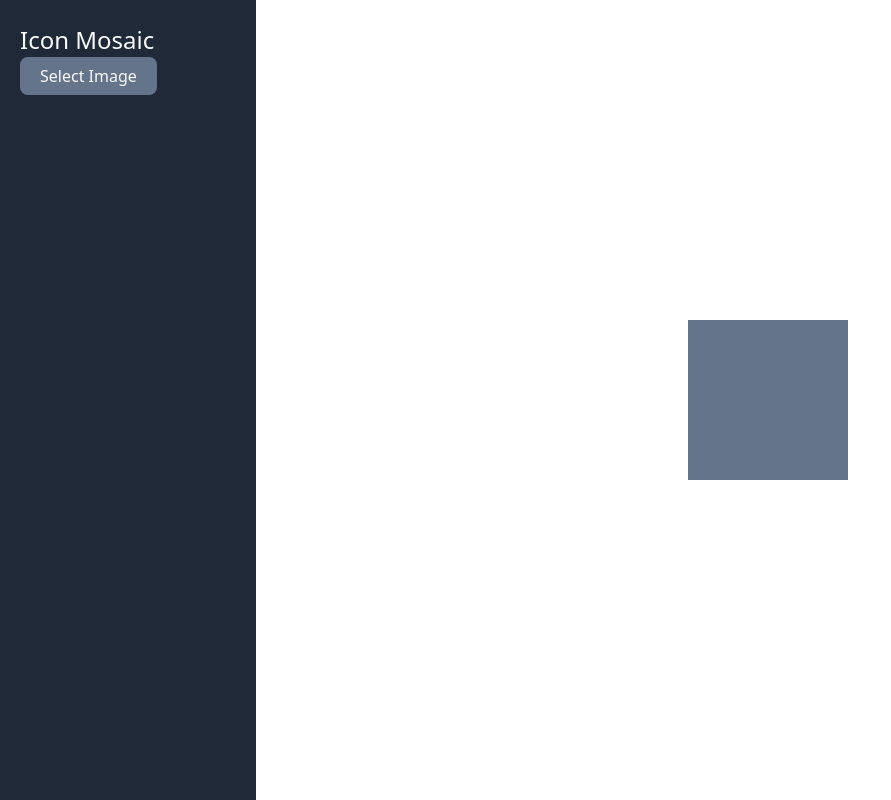
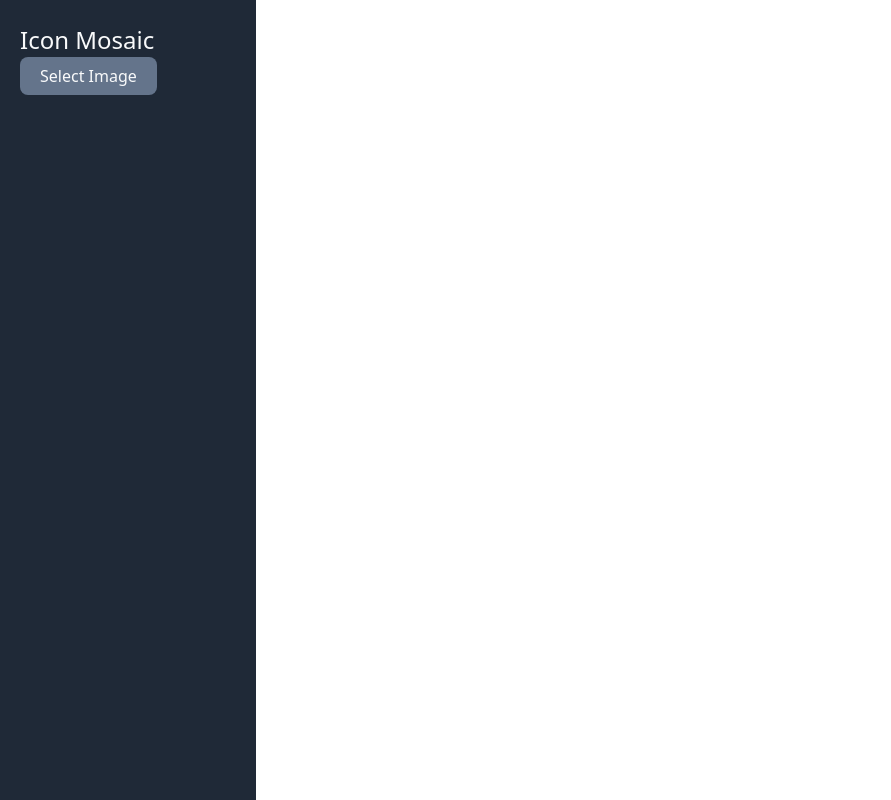
Before and after one commit to quilime/image-mosaic, a website: page index.html in a window 1280 px wide. Shown: the whole page, without its empty margins (0-891 px from the left). Drawn offline with Linux system fonts and the light colour scheme.

Commit message:
Remove BG color content

```diff
--- a/index.html
+++ b/index.html
@@ -17,7 +17,7 @@
     <div class="ml-64 bg-white">
       <div class="flex justify-center items-center h-screen overflow-auto">
         <canvas class="hidden" id="canvas"></canvas>
-        <div class="p-20 bg-slate-500" id="output"></div>
+        <div class="p-20" id="output"></div>
       </div>
     </div>
 
```
